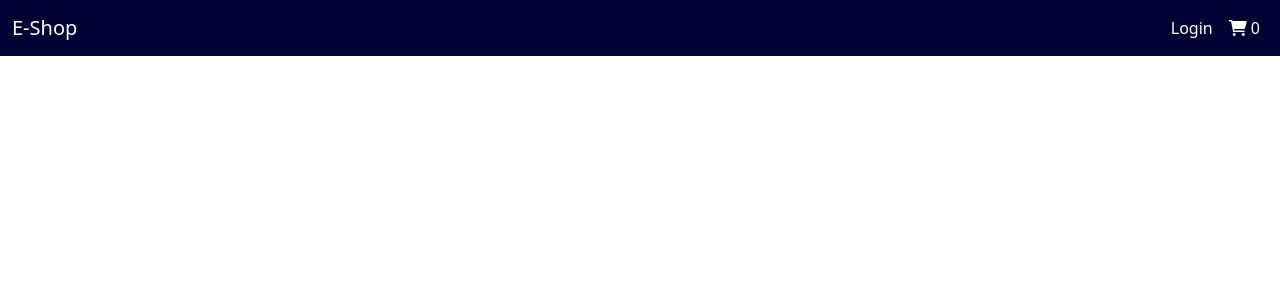
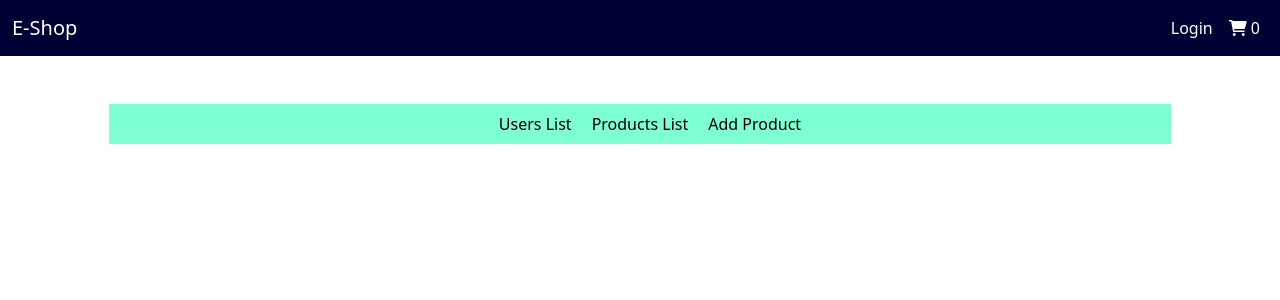
Before and after one commit to subashhB/mern-ecommerce, a React (Create React App) app in the folder client/: page /admin in a window 1280 px wide. Before the commit this address had no page. Shown: the top 300 px of the page. Built offline with nearby package versions, Linux system fonts and the light colour scheme.

Commit message:
Admin Screen and other screens associated

```diff
--- a/client/src/App.js
+++ b/client/src/App.js
@@ -9,6 +9,7 @@ import Login from './screens/Login';
 import Cart from './screens/Cart';
 import Register from './screens/Register';
 import Profile from './screens/Profile';
+import AdminScreen from './screens/AdminScreen';
 
 function App() {
   return (
@@ -22,6 +23,7 @@ function App() {
           <Route path='/login' element={<Login/>}/>
           <Route path='/register' element={<Register/>}/>
           <Route path='/profile' element={<Profile/>}/>
+          <Route path='/admin/*' element={<AdminScreen/>}/>
         </Routes>
       </BrowserRouter>
     </div>
--- a/client/src/index.css
+++ b/client/src/index.css
@@ -50,3 +50,11 @@ input{
   margin-top: 15px !important;
   border: 1px solid black !important;
 }
+.admin{
+  background-color: aquamarine;
+}
+.admin li{
+  list-style-type: none !important;
+  display: inline !important;
+  margin-left: 20px !important;
+}
--- /dev/null
+++ b/client/src/screens/AddProduct.js
@@ -0,0 +1,7 @@
+import React from 'react'
+
+export default function AddProduct() {
+  return (
+    <div>AddProduct</div>
+  )
+}
--- /dev/null
+++ b/client/src/screens/AdminScreen.js
@@ -0,0 +1,26 @@
+import React from 'react'
+import { Link , Route, BrowserRouter as Router, Routes } from 'react-router-dom'
+import AddProduct from './AddProduct'
+import ProductList from './ProductList'
+import UsersList from './UsersList'
+
+export default function AdminScreen() {
+  return (
+    <div>
+        <div className="row justify-content-center mt-5">
+            <div className="col-md-10">
+                <ul className='admin p-2'>
+                    <li><Link to='/admin/userslist' style={{color: 'black', textDecoration: 'none'}}>Users List</Link></li>
+                    <li><Link to='/admin/productslist' style={{color: 'black' , textDecoration: 'none'}}>Products List</Link></li>
+                    <li><Link to='/admin/addnewproduct' style={{color: 'black', textDecoration: 'none'}}>Add Product</Link></li>
+                </ul>
+                <Routes>
+                    <Route path='userslist' element={<UsersList/>}></Route>
+                    <Route path='productslist' element={<ProductList/>}></Route>
+                    <Route path='addnewproduct' element={<AddProduct/>}></Route>
+                </Routes>
+            </div>
+        </div>
+    </div>
+  )
+}
--- /dev/null
+++ b/client/src/screens/ProductList.js
@@ -0,0 +1,7 @@
+import React from 'react'
+
+export default function ProductList() {
+  return (
+    <div>ProductList</div>
+  )
+}
--- /dev/null
+++ b/client/src/screens/UsersList.js
@@ -0,0 +1,7 @@
+import React from 'react'
+
+export default function UsersList() {
+  return (
+    <div>UsersList</div>
+  )
+}
```
